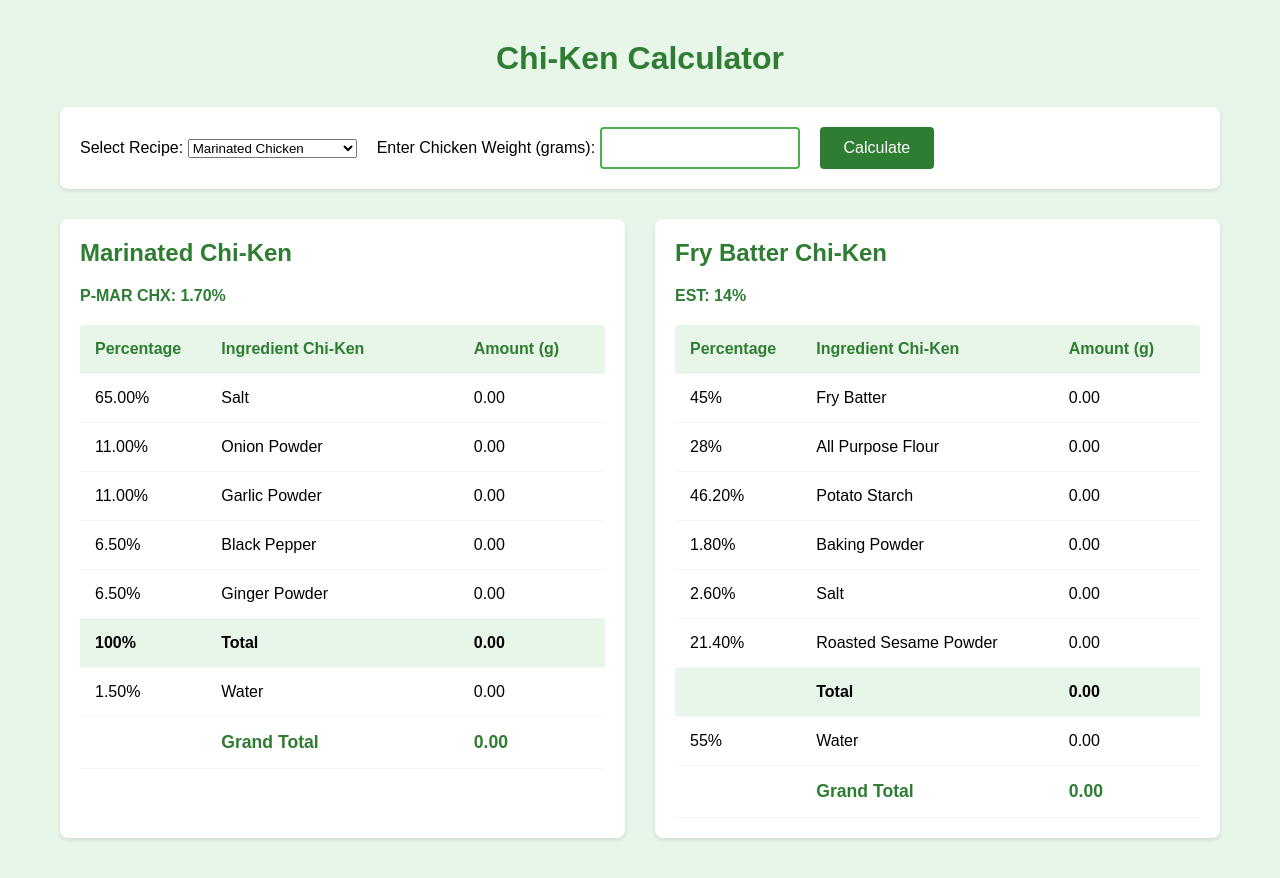
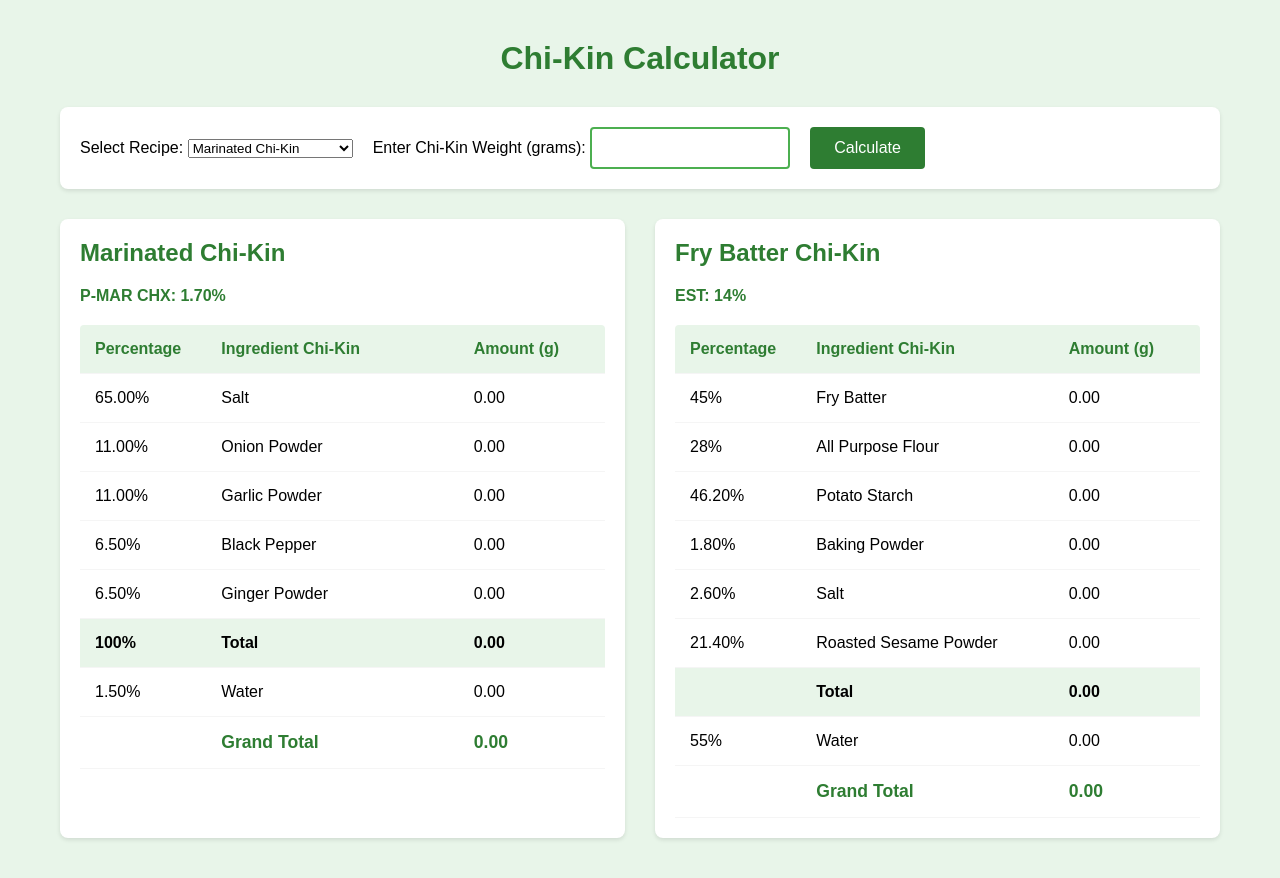
Before and after one commit to Pauch1/Calculatorr, a plain HTML site: page index.html in a window 1280 px wide. Drawn offline with Linux system fonts and the light colour scheme.

Commit message:
Add files via upload
fix spelling

```diff
--- a/index.html
+++ b/index.html
@@ -8,18 +8,18 @@
 </head>
 <body>
     <div class="container">
-        <h1>Chi-Ken Calculator</h1>
+        <h1>Chi-Kin Calculator</h1>
 
         <div class="input-section">
             <div class="recipe-selector">
                 <label for="recipe-type">Select Recipe:</label>
                 <select id="recipe-type">
-                    <option value="chicken">Marinated Chicken</option>
-                    <option value="chicken-chop">Marinated Chicken Chop</option>
+                    <option value="chicken">Marinated Chi-Kin</option>
+                    <option value="chicken-chop">Marinated Chi-Kin Chop</option>
                 </select>
             </div>
             <div class="weight-input">
-                <label for="chicken-gram">Enter Chicken Weight (grams):</label>
+                <label for="chicken-gram">Enter Chi-Kin Weight (grams):</label>
                 <input type="number" id="chicken-gram" min="0" step="1">
             </div>
             <button onclick="calculateAll()">Calculate</button>
--- a/tst.js
+++ b/tst.js
@@ -1,8 +1,8 @@
 const recipes = {
     'chicken': {
-        name: 'Marinated Chi-Ken',
-        name2: 'Fry Batter Chi-Ken',
-        ingredient: 'Ingredient Chi-Ken',
+        name: 'Marinated Chi-Kin',
+        name2: 'Fry Batter Chi-Kin',
+        ingredient: 'Ingredient Chi-Kin',
         salt: 0.65,
         onion: 0.11,
         garlic: 0.11,
@@ -123,4 +123,4 @@ document.getElementById('recipe-type').addEventListener('change', function() {
 // Initialize with default recipe
 window.addEventListener('load', function() {
     updatePercentages('chicken');
-});
+});F
```
